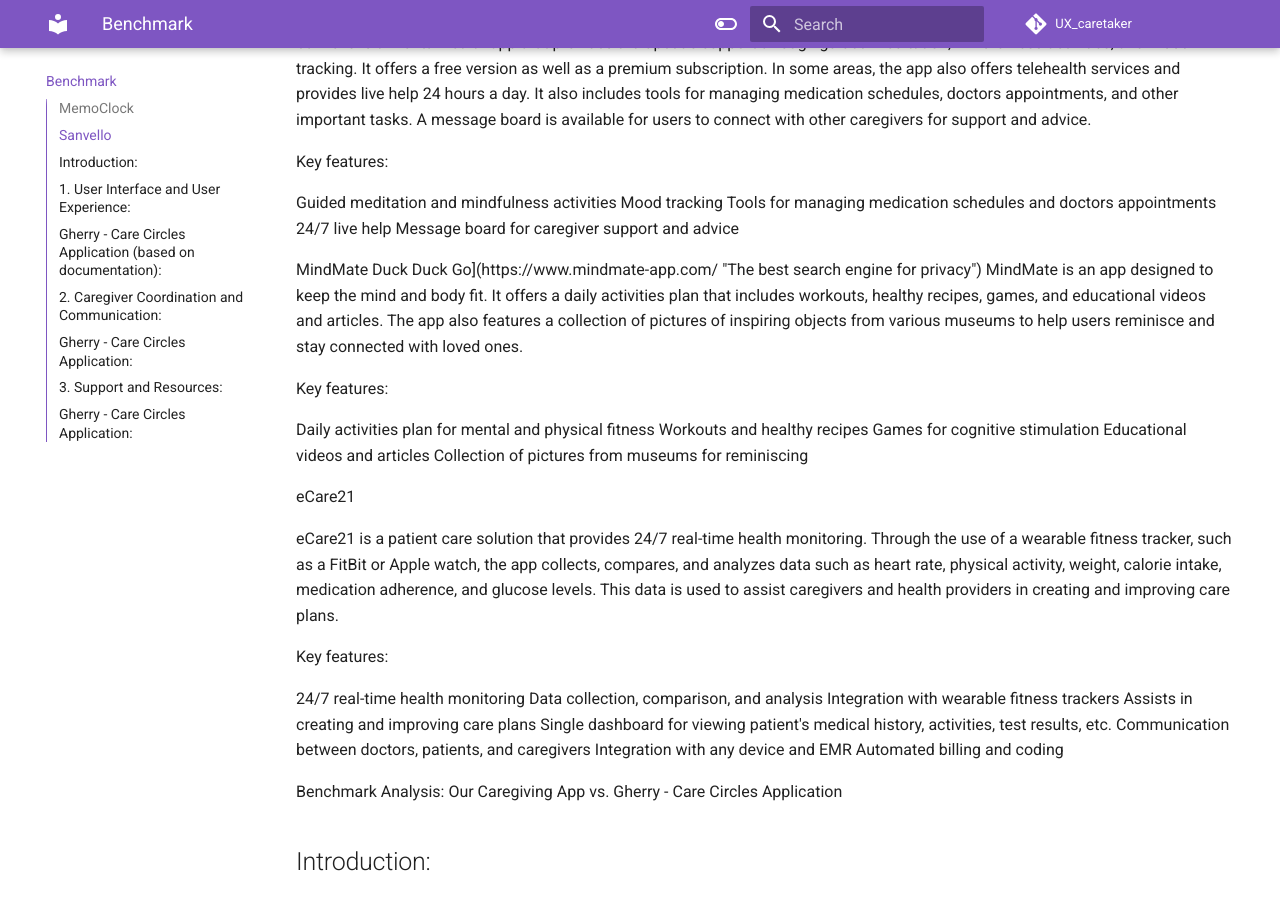
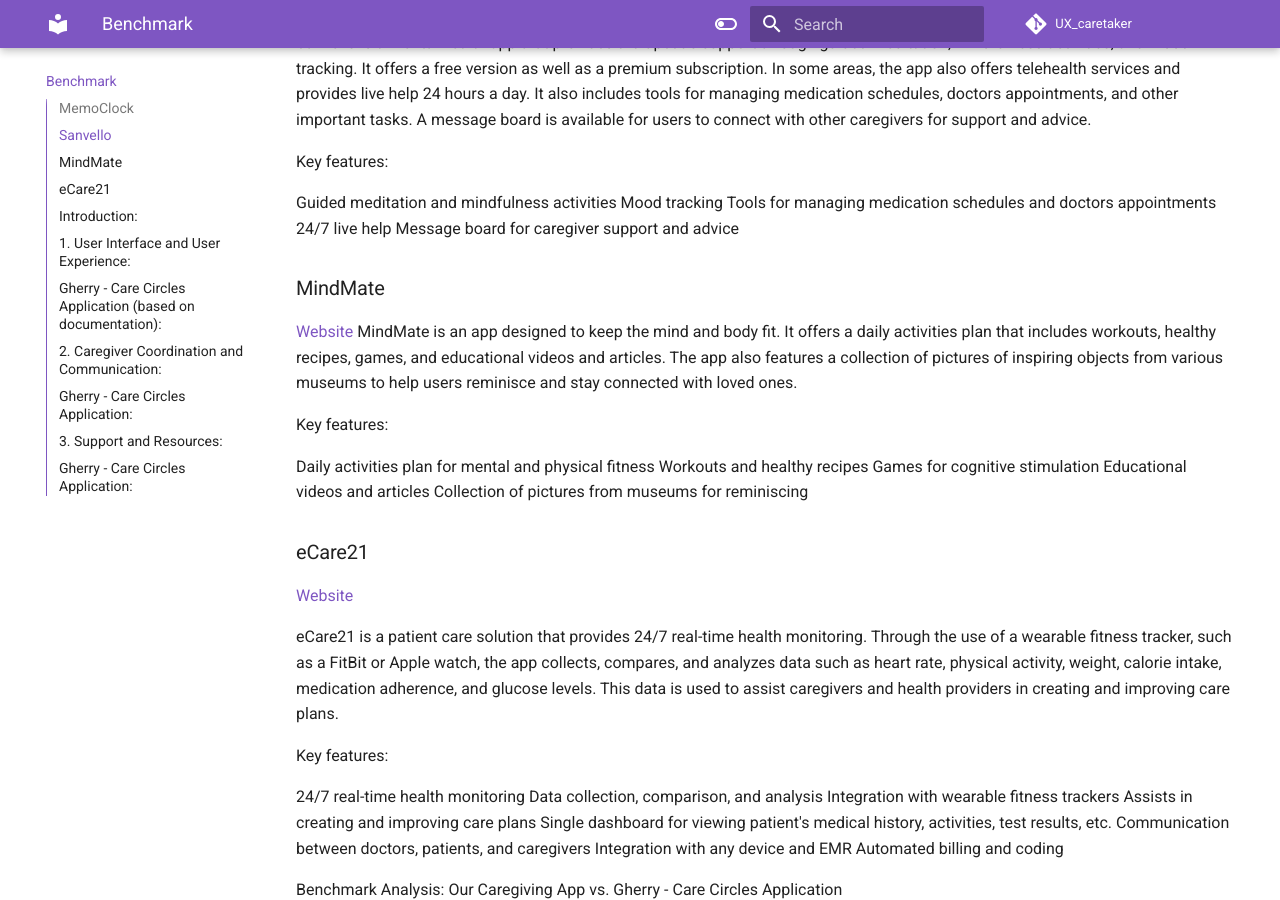
Before and after one commit to teragramgius/GherryPlus, an MkDocs documentation site: the page built from docs/benchmark.md, in a window 1280 px wide and 900 px high, scrolled down 699 px. Built offline with MkDocs 1.6.1 and Material for MkDocs 9.7.7, drawn with Linux system fonts in a browser that asks for light colours; comment, search, counter and statistics services are not loaded; the version menu is left out.

Commit message:
Update benchmark.md

```diff
--- a/docs/benchmark.md
+++ b/docs/benchmark.md
@@ -2,7 +2,7 @@
 Similar purpose applications:
 
 ### MemoClock
-[Website](https://www.mindmate-app.com/)
+[Website](https://appadvice.com/app/memoclock-the-dementia-clock/1441503845)
 
 MemoClock is an app designed to assist people with dementia in keeping track of time. The app transforms any device into a day clock that displays the time, date, and weekday. The app requires installation on two devices: one device acts as the Clock, and the other as the Helper. The Helper can send messages and reminders to the Clock, which can include pictures, to assist the user in remembering important things.
 
@@ -14,7 +14,7 @@ Ability to send pictures to the Clock from the Helper device
 Premium version allows for voice messages, repeating reminders, and connection to more than one Receiver-device
 
 ### Sanvello
-Website
+[Website]([https://appadvice.com/app/memoclock-the-dementia-clock/1441503845](https://www.sanvello.com/))
 
 Sanvello is a mental health app that provides therapeutic support through guided meditation, mindfulness activities, and mood tracking. It offers a free version as well as a premium subscription. In some areas, the app also offers telehealth services and provides live help 24 hours a day. It also includes tools for managing medication schedules, doctors appointments, and other important tasks. A message board is available for users to connect with other caregivers for support and advice.
 
@@ -26,8 +26,8 @@ Tools for managing medication schedules and doctors appointments
 24/7 live help
 Message board for caregiver support and advice
 
-MindMate
-Duck Duck Go](https://www.mindmate-app.com/ "The best search engine for privacy")
+### MindMate
+[Website](https://www.mindmate-app.com/)
 MindMate is an app designed to keep the mind and body fit. It offers a daily activities plan that includes workouts, healthy recipes, games, and educational videos and articles. The app also features a collection of pictures of inspiring objects from various museums to help users reminisce and stay connected with loved ones.
 
 Key features:
@@ -38,7 +38,8 @@ Games for cognitive stimulation
 Educational videos and articles
 Collection of pictures from museums for reminiscing
 
-eCare21
+### eCare21
+[Website]((https://ecare21.com/)/)
 
 eCare21 is a patient care solution that provides 24/7 real-time health monitoring. Through the use of a wearable fitness tracker, such as a FitBit or Apple watch, the app collects, compares, and analyzes data such as heart rate, physical activity, weight, calorie intake, medication adherence, and glucose levels. This data is used to assist caregivers and health providers in creating and improving care plans.
 
```
